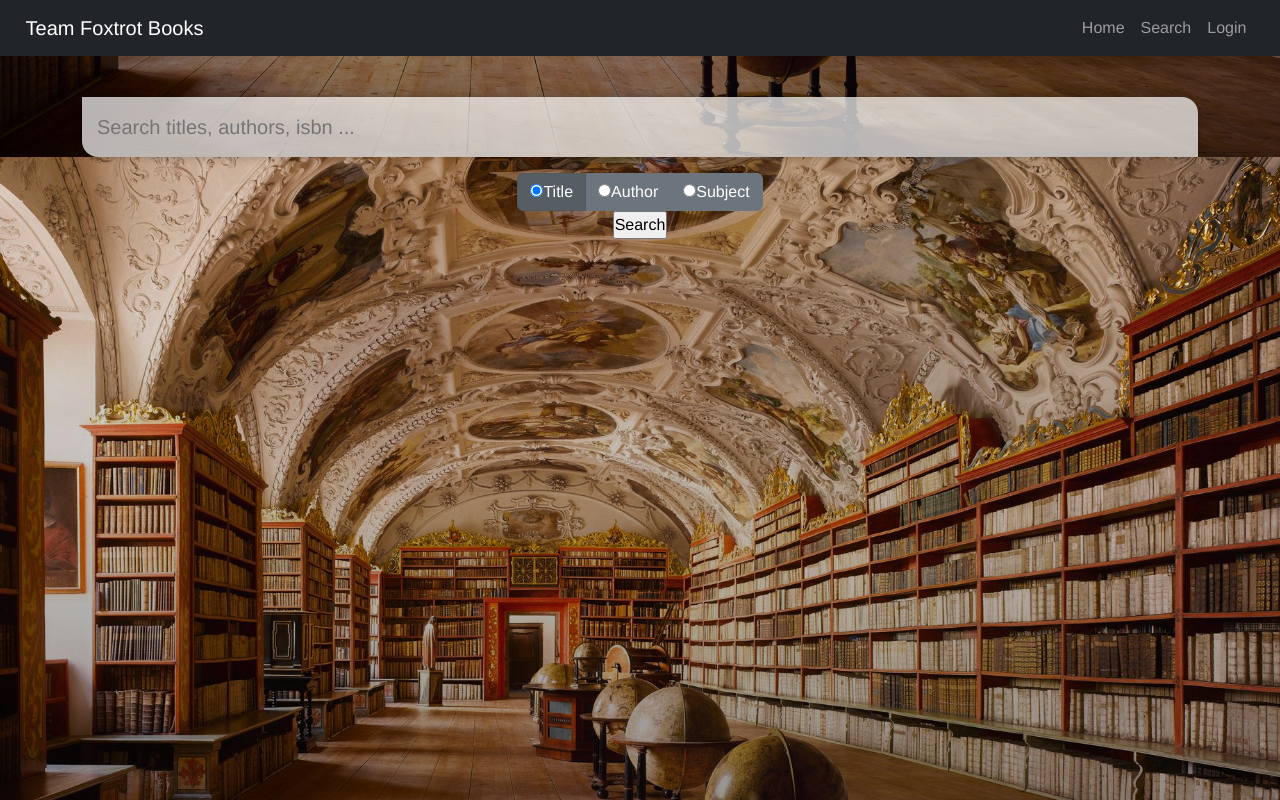
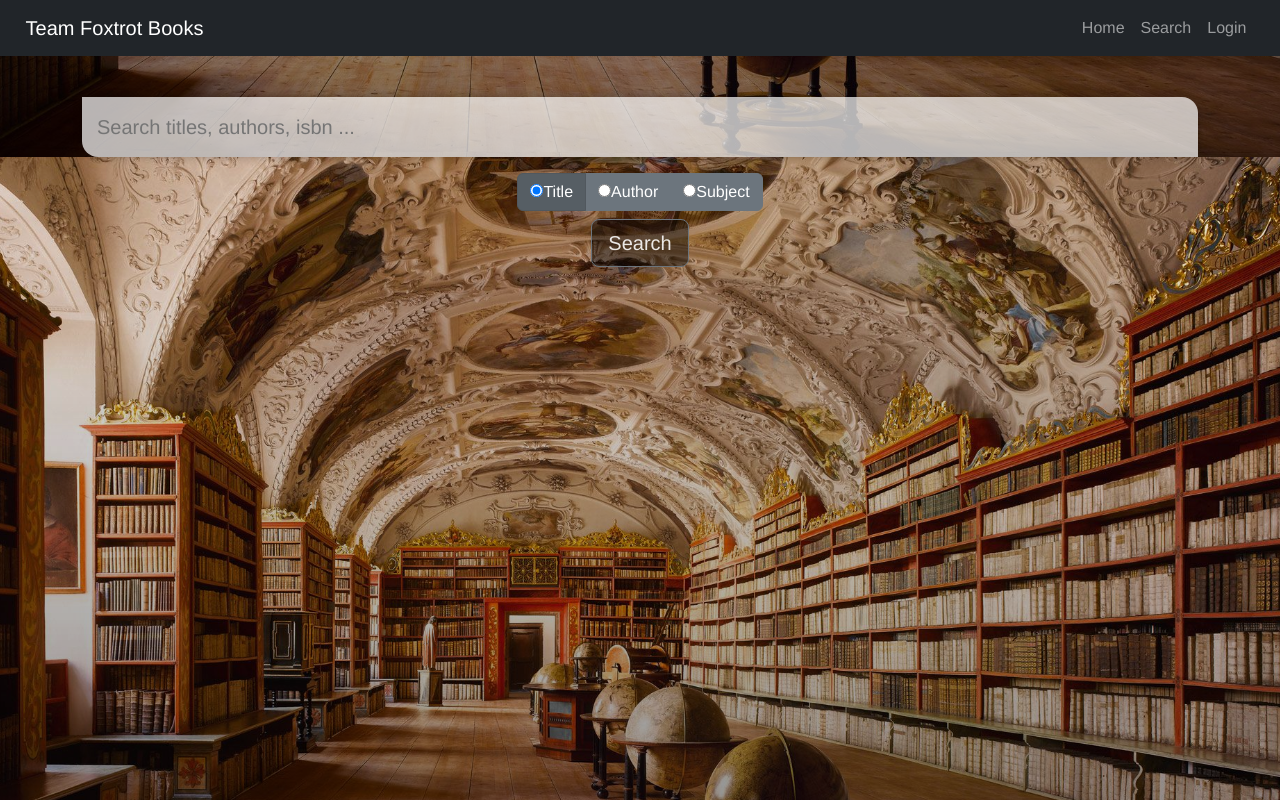
Before and after one commit to Tigistz/team-foxtrot-final-capstone, a Vue app in the folder vue/: page /search in a window 1280 px wide. Shown: the top 800 px of the page. Built offline with nearby package versions, Linux system fonts and the light colour scheme.

Commit message:
minor change to Search button

```diff
--- a/vue/src/components/BookSearch.vue
+++ b/vue/src/components/BookSearch.vue
@@ -21,7 +21,7 @@
         buttons
       ></b-form-radio-group>
     </b-form-group>
-      <input type="submit" value="Search" class="button" />
+      <input type="submit" value="Search" class="btn btn-outline-secondary btn-lg" />
       <!-- <div>
         <label for="filter">Search By</label>&nbsp;
         <select name="filter" v-model="inputType">
@@ -228,4 +228,12 @@ main {
   }
 }
 
+.btn-outline-secondary{
+  background-color: rgba(0, 0, 0, 0.45);
+  margin-top: 1vh;
+  color: rgba(255, 255, 255, 0.884);
+}
+
+
+
 </style>
```
